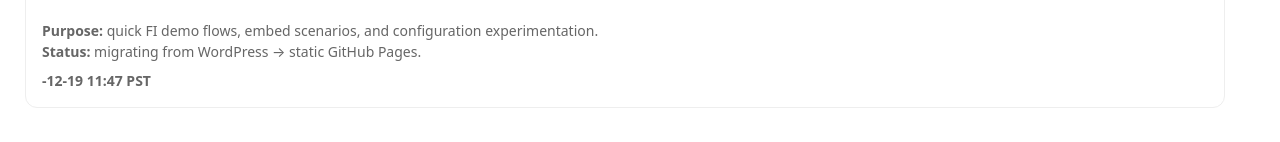
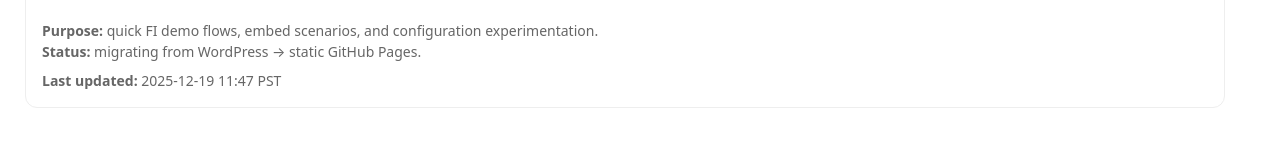
Before and after one commit to arnegaenz/arg-fcu, a plain HTML site: page index.html in a window 1280 px wide. Shown: the part 328-470 px from the top of the page. Drawn offline with Linux system fonts and the light colour scheme.

Commit message:
Add last-updated label

```diff
--- a/index.html
+++ b/index.html
@@ -35,7 +35,7 @@
       <div class="muted" style="font-size:14px; line-height:1.5;">
         <div><b>Purpose:</b> quick FI demo flows, embed scenarios, and configuration experimentation.</div>
         <div><b>Status:</b> migrating from WordPress → static GitHub Pages.</div>
-        <div style="margin-top:8px;"><b>-12-19 11:47 PST</div>
+        <div id="last-updated" style="margin-top:8px;"><b>Last updated:</b> 2025-12-19 11:47 PST</div>
       </div>
     </section>
   </main>
```
